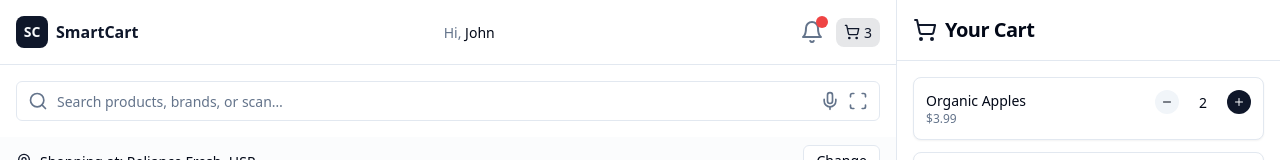
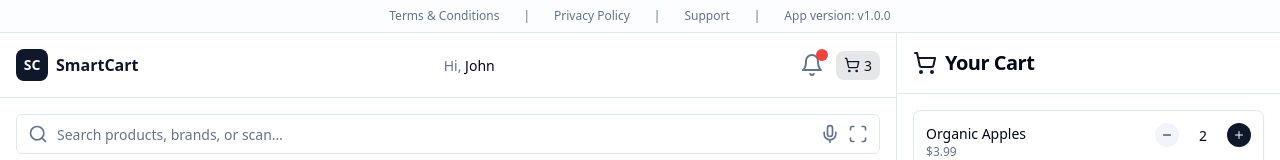
Before and after one commit to Lalith0604/shopping-buddy-mobile-app, a React (Vite) app: page /home in a window 1280 px wide. Shown: the top 160 px of the page. Built offline with nearby package versions, Linux system fonts and the light colour scheme.

Commit message:
feat: Implement top footer bar
Adds a fixed footer bar at the top of the screen, above the main content and tab navigator, for global information.

```diff
--- a/src/components/TabNavigation.tsx
+++ b/src/components/TabNavigation.tsx
@@ -1,3 +1,4 @@
+
 import React, { useState } from 'react';
 import { Home, ShoppingCart, Scan, Tag, User } from 'lucide-react';
 import { navigation } from '../theme/styles';
@@ -8,6 +9,7 @@ import ScanScreen from '../screens/ScanScreen';
 import OffersScreen from '../screens/OffersScreen';
 import ProfileScreen from '../screens/ProfileScreen';
 import FooterBar from './FooterBar';
+import TopHeaderBar from './TopHeaderBar';
 
 const TabNavigation: React.FC = () => {
   const [activeTab, setActiveTab] = useState('home');
@@ -24,6 +26,9 @@ const TabNavigation: React.FC = () => {
 
   return (
     <div className="min-h-screen flex flex-col">
+      {/* Fixed Top Header Bar */}
+      <TopHeaderBar />
+
       {/* Main Content */}
       <div className="flex-1">
         <ActiveComponent />
--- /dev/null
+++ b/src/components/TopHeaderBar.tsx
@@ -0,0 +1,28 @@
+
+import React from 'react';
+import { cn } from '../lib/utils';
+import { typography } from '../theme/styles';
+
+const TopHeaderBar: React.FC = () => {
+  return (
+    <div className="bg-muted/20 border-b border-border px-4 py-2 flex flex-wrap justify-center items-center space-x-6 text-center">
+      <button className={cn(typography.muted, 'hover:text-foreground text-xs')}>
+        Terms & Conditions
+      </button>
+      <span className="text-muted-foreground text-xs">|</span>
+      <button className={cn(typography.muted, 'hover:text-foreground text-xs')}>
+        Privacy Policy
+      </button>
+      <span className="text-muted-foreground text-xs">|</span>
+      <button className={cn(typography.muted, 'hover:text-foreground text-xs')}>
+        Support
+      </button>
+      <span className="text-muted-foreground text-xs">|</span>
+      <span className={cn(typography.muted, 'text-xs')}>
+        App version: v1.0.0
+      </span>
+    </div>
+  );
+};
+
+export default TopHeaderBar;
```
